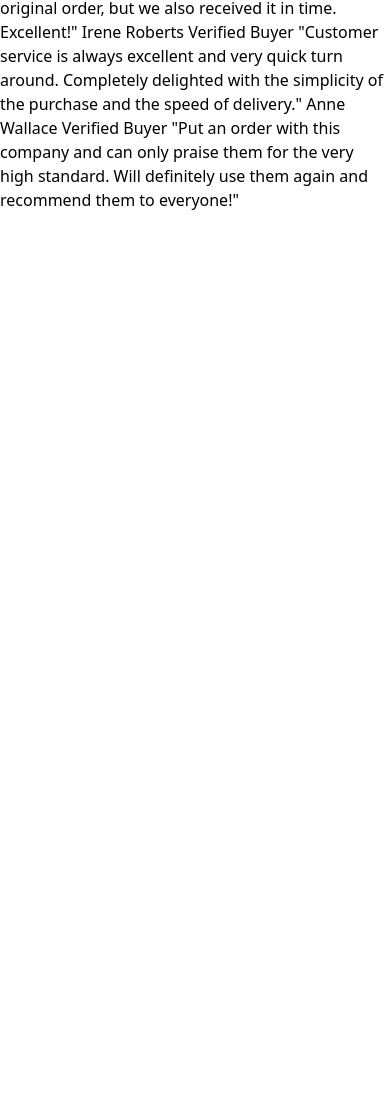
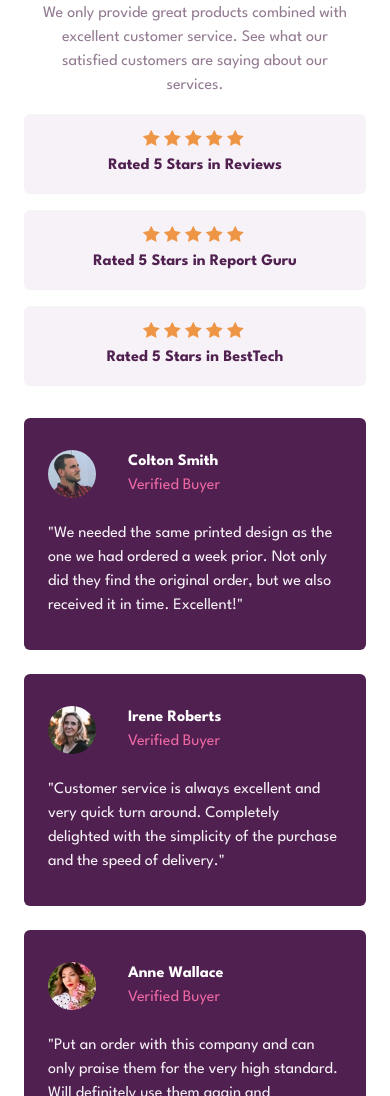
Before and after one commit to migueweb/social-proof-section, a website: page index.html in a window 390 px wide. Shown: the part 195-1291 px from the top of the page. Before the commit the page ends 844 px from the top, so only its background shows below. Drawn offline with Linux system fonts and the light colour scheme.

Commit message:
style: mobile version created

```diff
--- a/index.html
+++ b/index.html
@@ -1,5 +1,6 @@
 <!DOCTYPE html>
 <html lang="en">
+
 <head>
   <meta charset="UTF-8" />
   <meta name="viewport" content="width=device-width, initial-scale=1.0" />
@@ -14,32 +15,119 @@
 
   </style>
 </head>
-  <body>
-    <h1 class="text-base">
+
+<body class="flex flex-col">
+
+  <main class="px-6 font-league-spartan">
+
+    <header class="mt-[5rem]">
+      <h1
+        class="w-4/5 font-extrabold text-very-dark-magenta tracking-tighter leading-[2.1rem] text-[2.5rem] text-center block mx-auto">
         10,000+ of our users love our products.
       </h1>
-
+      <h2 class="mt-[1rem] w-11/12 text-dark-grayish-magenta text-center mx-auto">
         We only provide great products combined with excellent customer service.
         See what our satisfied customers are saying about our services.
+      </h2>
+    </header>
+
+    <section class="mt-[1rem] grid grid-flow-row gap-4">
+
+      <div class="bg-light-grayish-magenta text-very-dark-magenta font-bold text-center rounded-md p-4">
+
+        <div class="flex justify-center mb-2">
+          <img src="./images/icon-star.svg" class="mr-1">
+          <img src="./images/icon-star.svg" class="mr-1">
+          <img src="./images/icon-star.svg" class="mr-1">
+          <img src="./images/icon-star.svg" class="mr-1">
+          <img src="./images/icon-star.svg" class="mr-1">
+        </div>
 
         Rated 5 Stars in Reviews
+      </div>
+
+      <div class="bg-light-grayish-magenta text-very-dark-magenta font-bold text-center rounded-md p-4">
+
+        <div class="flex justify-center mb-2">
+          <img src="./images/icon-star.svg" class="mr-1">
+          <img src="./images/icon-star.svg" class="mr-1">
+          <img src="./images/icon-star.svg" class="mr-1">
+          <img src="./images/icon-star.svg" class="mr-1">
+          <img src="./images/icon-star.svg" class="mr-1">
+        </div>
+
         Rated 5 Stars in Report Guru
+      </div>
+
+      <div class="bg-light-grayish-magenta text-very-dark-magenta font-bold text-center rounded-md p-4">
+
+        <div class="flex justify-center mb-2">
+          <img src="./images/icon-star.svg" class="mr-1">
+          <img src="./images/icon-star.svg" class="mr-1">
+          <img src="./images/icon-star.svg" class="mr-1">
+          <img src="./images/icon-star.svg" class="mr-1">
+          <img src="./images/icon-star.svg" class="mr-1">
+        </div>
+
         Rated 5 Stars in BestTech
+      </div>
+    </section>
 
+    <section class="mt-[2rem] mb-[4rem] grid grid-flow-row gap-6">
+
+      <article class="px-6 py-8 bg-very-dark-magenta rounded-md">
+        <div class="flex align-middle gap-8">
+          <img src="./images/image-colton.jpg" alt="Picture of Colton Smith" class="h-12 rounded-full">
+          <div class="">
+            <h3 class="font-bold text-white">
               Colton Smith
+            </h3>
+            <span class="text-soft-pink">
               Verified Buyer
-    "We needed the same printed design as the one we had ordered a week prior.
-    Not only did they find the original order, but we also received it in time.
-    Excellent!"
+            </span>
+          </div>
+        </div>
+        <p class="mt-6 text-light-grayish-magenta">
+          "We needed the same printed design as the one we had ordered a week prior. Not only did they find the original order, but we also received it in time. Excellent!"
+        </p>
+      </article>
 
+      <article class="px-6 py-8 bg-very-dark-magenta rounded-md">
+        <div class="flex align-middle gap-8">
+          <img src="./images/image-irene.jpg" alt="Picture of Irene Roberts" class="h-12 rounded-full">
+          <div class="">
+            <h3 class="font-bold text-white">
               Irene Roberts
+            </h3>
+            <span class="text-soft-pink">
               Verified Buyer
-    "Customer service is always excellent and very quick turn around. Completely
-    delighted with the simplicity of the purchase and the speed of delivery."
+            </span>
+          </div>
+        </div>
+        <p class="mt-6 text-light-grayish-magenta">
+          "Customer service is always excellent and very quick turn around. Completely delighted with the simplicity of the purchase and the speed of delivery."
+        </p>
+      </article>
 
+      <article class="px-6 py-8 bg-very-dark-magenta rounded-md">
+        <div class="flex align-middle gap-8">
+          <img src="./images/image-anne.jpg" alt="Picture of Anne Wallace" class="h-12 rounded-full">
+          <div class="">
+            <h3 class="font-bold text-white">
               Anne Wallace
+            </h3>
+            <span class="text-soft-pink">
               Verified Buyer
-    "Put an order with this company and can only praise them for the very high
-    standard. Will definitely use them again and recommend them to everyone!"
+            </span>
+          </div>
+        </div>
+        <p class="mt-6 text-light-grayish-magenta">
+          "Put an order with this company and can only praise them for the very high standard. Will definitely use them again and recommend them to everyone!"
+        </p>
+      </article>
+    </section>
+  </main>
+
 </body>
+
 </html>
--- a/tailwind.config.js
+++ b/tailwind.config.js
@@ -8,11 +8,12 @@ module.exports = {
       'soft-pink': 'hsl(333, 80%, 67%)',
       'dark-grayish-magenta': 'hsl(303, 10%, 53%)',
       'light-grayish-magenta': 'hsl(300, 24%, 96%)',
+      white: 'hsl(0, 0%, 100%)',
     },
 
-    fontSize: {
+/*     fontSize: {
       'base':['15px'],
-    },
+    }, */
 
     extend: {
       fontFamily: {
```
Also changed, not shown: dist/output.css, images/favicon-32x32.png (deleted). Lines whose indentation alone changed are shown as unchanged.
